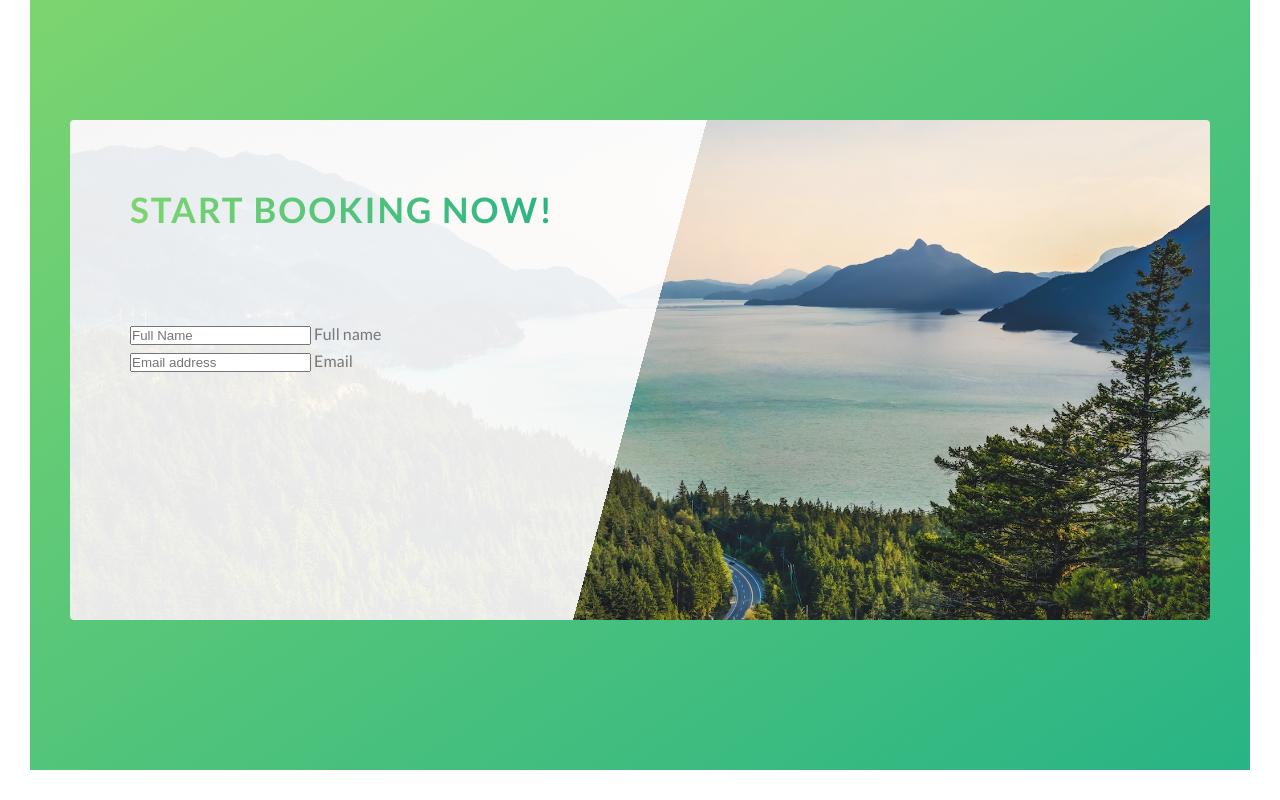
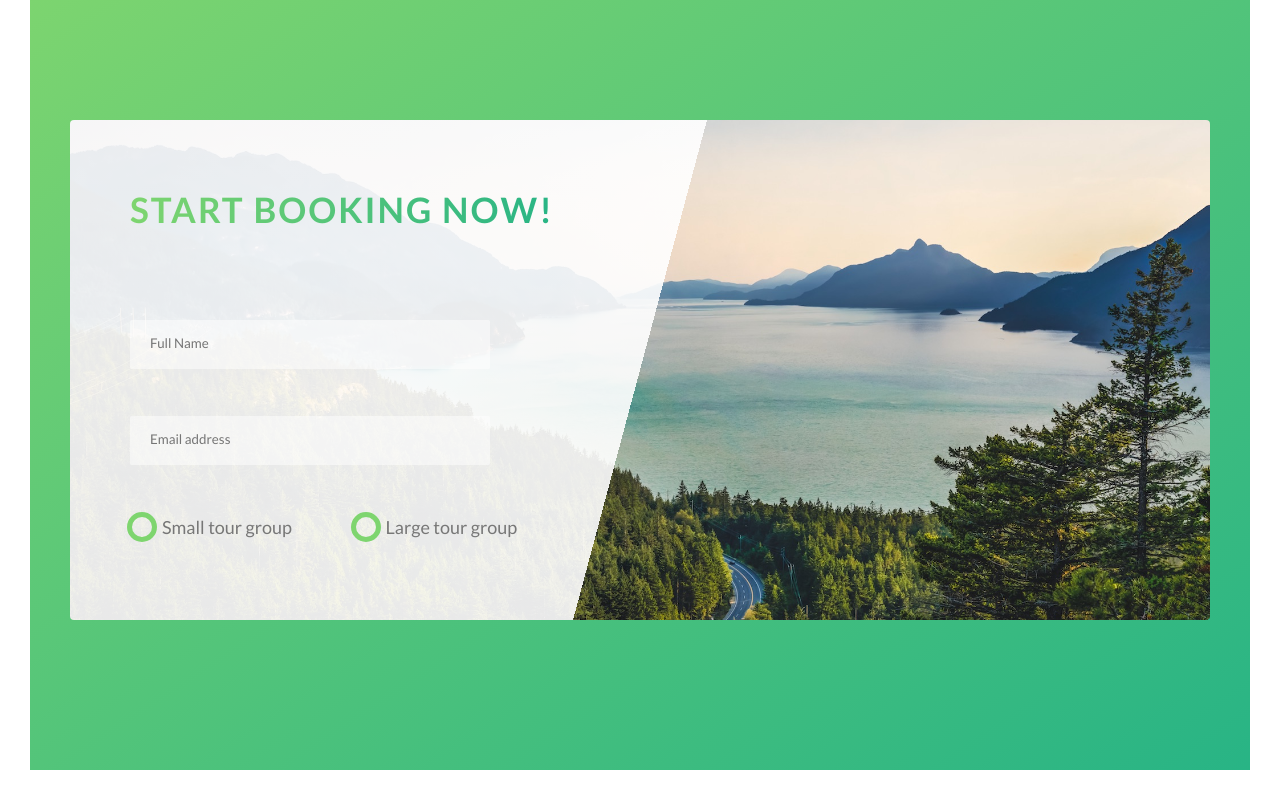
Before and after one commit to FelipeGXavier/css-projects, a website built with Parcel: page index.html in a window 1280 px wide. Shown: the part 4377-5177 px from the top of the page. Built offline with nearby package versions, Linux system fonts and the light colour scheme.

Commit message:
finish form layout

```diff
--- a/index.html
+++ b/index.html
@@ -273,8 +273,24 @@
                                 <label for="name" class="form__label">Full name</label>
                             </div>
                             <div class="form__group">
-                                <input id="email" type="text" class="form__input" placeholder="Email address" required>
+                                <input id="email" type="email" class="form__input" placeholder="Email address" required>
                                 <label for="email" class="form__label">Email</label>
+                            </div>
+                            <div class="form__group">
+                                <div class="form__radio-group">
+                                    <input type="radio" class="form__radio-input" id="small" name="size">
+                                    <label for="small" class="form__radio-label">
+                                        <span class="form__radio-button"></span>
+                                        Small tour group
+                                    </label>
+                                </div>
+                                <div class="form__radio-group">
+                                    <input type="radio" class="form__radio-input" id="large" name="size">
+                                    <label for="large" class="form__radio-label">
+                                        <span class="form__radio-button"></span>
+                                        Large tour group
+                                    </label>
+                                </div>
                             </div>
                         </form>
                     </div>
--- /dev/null
+++ b/sass/component/_form.scss
@@ -0,0 +1,89 @@
+.form {
+  &__input {
+    padding: 1.5rem 2rem;
+    border-radius: 2px;
+    background-color: rgba(white, .5);
+    font-family: inherit;
+    border: none;
+    transition: all .2s ease;
+    border-bottom: 3px solid transparent;
+    width: 80%;
+    display: block;
+
+    &:focus {
+      outline: none;
+      box-shadow: 0 1rem 1rem rgba(black, .1);
+      border-bottom: 3px solid $color-light-green;
+    }
+
+    &:focus:invalid {
+      border-bottom: 3px solid $color-secondary-dark;
+    }
+  }
+
+  &__radio-group {
+    padding-left: 3.2rem;
+    width: 49%;
+    display: inline-block;
+  }
+
+  &__radio-label {
+    position: relative;
+    font-size: 1.8rem;
+    cursor: pointer;
+  }
+
+  &__radio-button {
+    height: 3rem;
+    width: 3rem;
+    border: 5px solid $color-light-green;
+    border-radius: 50%;
+    display: inline-block;
+    position: absolute;
+    left: -3.5rem;
+
+    &::after {
+      border-radius: 50%;
+      position: absolute;
+      display: block;
+      content: "";
+      height: 1rem;
+      width: 1rem;
+      top: 50%;
+      left: 50%;
+      transform: translate(-50%, -50%);
+      background-color: $color-light-green;
+      opacity: 0;
+    }
+  }
+
+  &__radio-input{
+    display: none;
+  }
+
+  &__radio-input:checked ~ &__radio-label &__radio-button::after{
+    opacity: 1;
+  }
+
+  &__label {
+    font-size: 1.2rem;
+    font-weight: 700;
+    display: block;
+    padding: 0;
+    margin-top: .7rem;
+    transition: all .3s;
+
+
+  }
+
+  &__input:placeholder-shown+&__label {
+    opacity: 0;
+    visibility: hidden;
+  }
+
+
+
+  &__group:not(:last-child) {
+    margin-bottom: 2rem;
+  }
+}
--- a/sass/main.scss
+++ b/sass/main.scss
@@ -12,6 +12,7 @@
 @import "component/card";
 @import "component/story";
 @import "component/booking";
+@import "component/form";
 
 @import "layout/header";
 @import "layout/grid";
```
Also changed, not shown: css/style.css.
